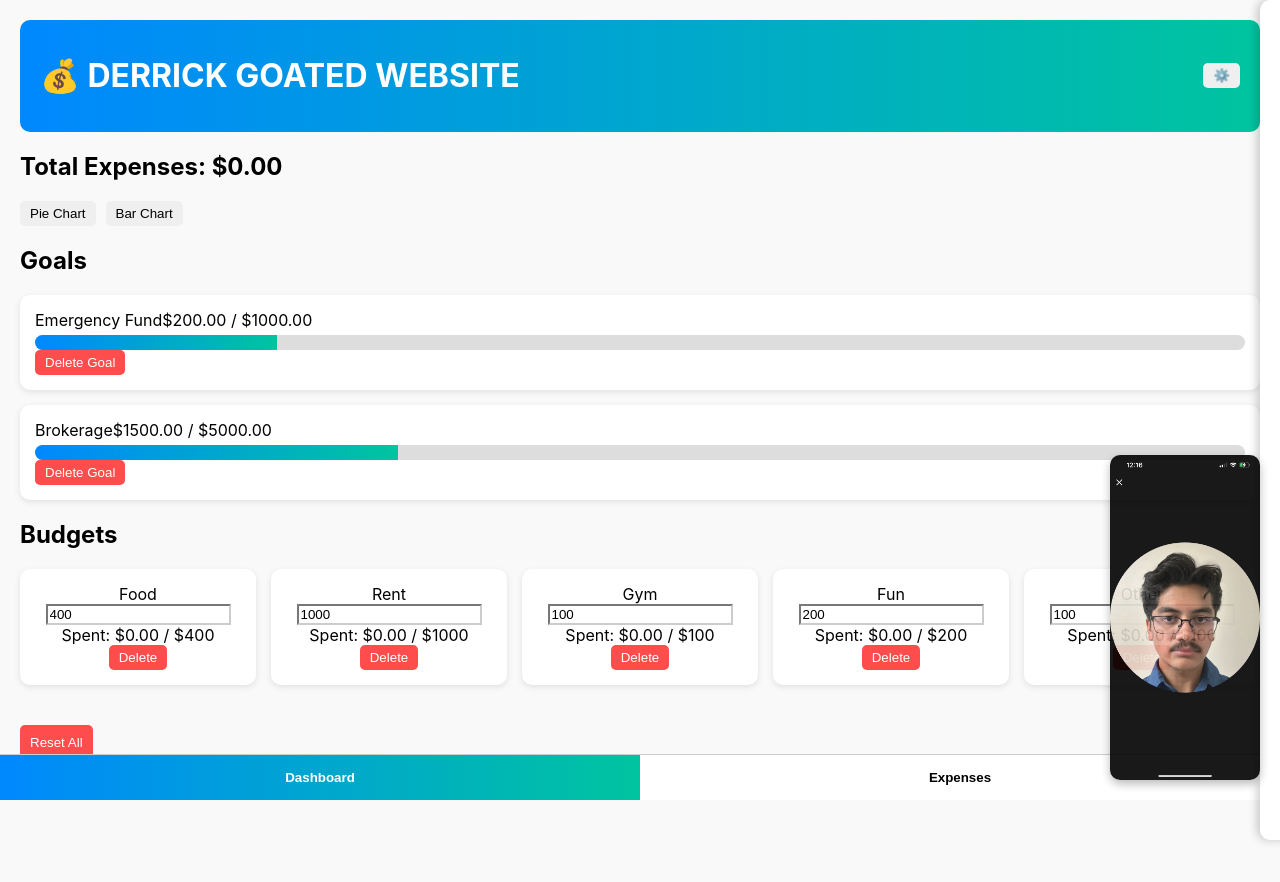
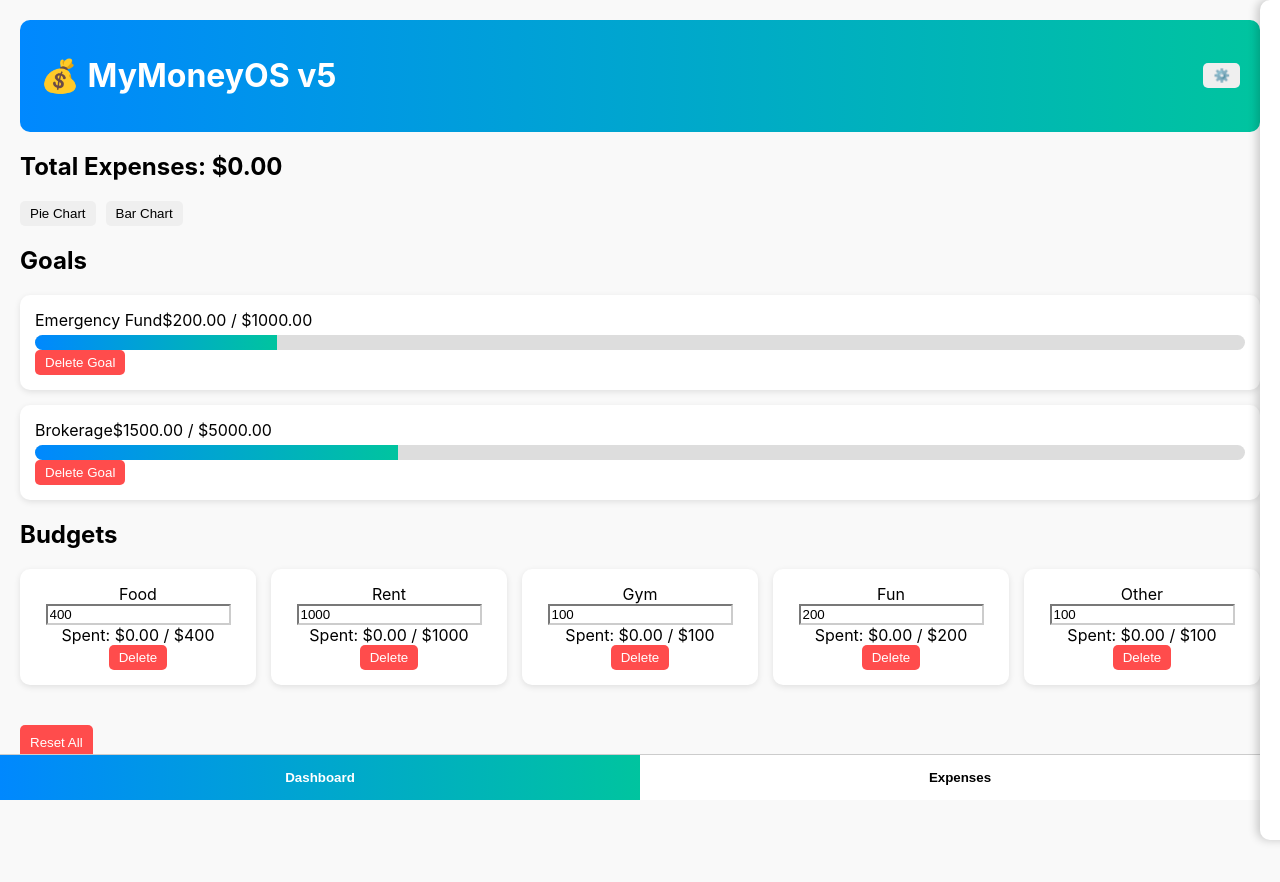
Before and after one commit to dniu2/mymoney, a React (Create React App) app: page / in a window 1280 px wide. Shown: the top 882 px of the page. Built offline with nearby package versions, Linux system fonts and the light colour scheme.

Commit message:
Update App.js

```diff
--- a/src/App.js
+++ b/src/App.js
@@ -107,6 +107,7 @@ function App() {
   const deleteGoal = (goalId) => {
     if (!window.confirm("Delete this goal? Contributions from expenses will also be removed.")) return;
 
+    // Remove contributions from expenses
     const updatedExpenses = expenses.map((exp) => {
       if (exp.contributions && exp.contributions[goalId]) {
         const { [goalId]: _, ...rest } = exp.contributions;
@@ -169,6 +170,7 @@ function App() {
     saveExpenses(filteredExpenses);
   };
 
+  // -------------------- COLLAPSE HANDLER --------------------
   const toggleCategory = (cat) => {
     setCollapsedCategories({
       ...collapsedCategories,
@@ -176,6 +178,7 @@ function App() {
     });
   };
 
+  // -------------------- RESET --------------------
   const resetAll = () => {
     if (!window.confirm("Reset all expenses, budgets, and goals?")) return;
     saveExpenses([]);
@@ -207,7 +210,7 @@ function App() {
     <div className={`app-container ${theme}`}>
       {/* Header */}
       <header>
-        <h1>💰 DERRICK GOATED WEBSITE</h1>
+        <h1>💰 MyMoneyOS v5</h1>
         <button className="settings-button" onClick={() => setSettingsOpen(true)}>⚙️</button>
       </header>
 
@@ -238,7 +241,6 @@ function App() {
               <button onClick={() => setChartType("pie")}>Pie Chart</button>
               <button onClick={() => setChartType("bar")}>Bar Chart</button>
             </div>
-
             {chartType === "pie" && expenses.length > 0 && (
               <PieChart width={500} height={300}>
                 <Pie
@@ -249,6 +251,8 @@ function App() {
                   cy="50%"
                   outerRadius={100}
                   label
+                  isAnimationActive={true}
+                  animationDuration={1000}
                 >
                   {categoryData.map((entry, index) => (
                     <Cell key={`cell-${index}`} fill={COLORS[index % COLORS.length]} />
@@ -258,7 +262,6 @@ function App() {
                 <Legend />
               </PieChart>
             )}
-
             {chartType === "bar" && (
               <BarChart width={500} height={300} data={barData}>
                 <CartesianGrid strokeDasharray="3 3" />
@@ -289,7 +292,7 @@ function App() {
               );
             })}
 
-            {/* Budgets */}
+            {/* Category Budgets */}
             <h2>Budgets</h2>
             <div className="budgets-section">
               {Object.keys(budgets || {}).map((cat) => {
@@ -330,7 +333,7 @@ function App() {
               <button className="add-btn" onClick={addExpense}>Add</button>
             </div>
 
-            {/* Collapsible expenses */}
+            {/* Collapsible expenses by category */}
             {Object.keys(budgets || {}).map((cat) => {
               const catExpenses = expenses.filter(e => e.category === cat);
               if (catExpenses.length === 0) return null;
@@ -377,11 +380,7 @@ function App() {
         <button className={currentTab === "dashboard" ? "active" : ""} onClick={() => setCurrentTab("dashboard")}>Dashboard</button>
         <button className={currentTab === "expenses" ? "active" : ""} onClick={() => setCurrentTab("expenses")}>Expenses</button>
       </div>
-
-      {/* Ryan's Picture */}
-      <img src={`${process.env.PUBLIC_URL}/ryan.png`} alt="Ryan" className="ryan-picture" />
-
-    </div> // closes app-container
+    </div>
   );
 }
 
```
